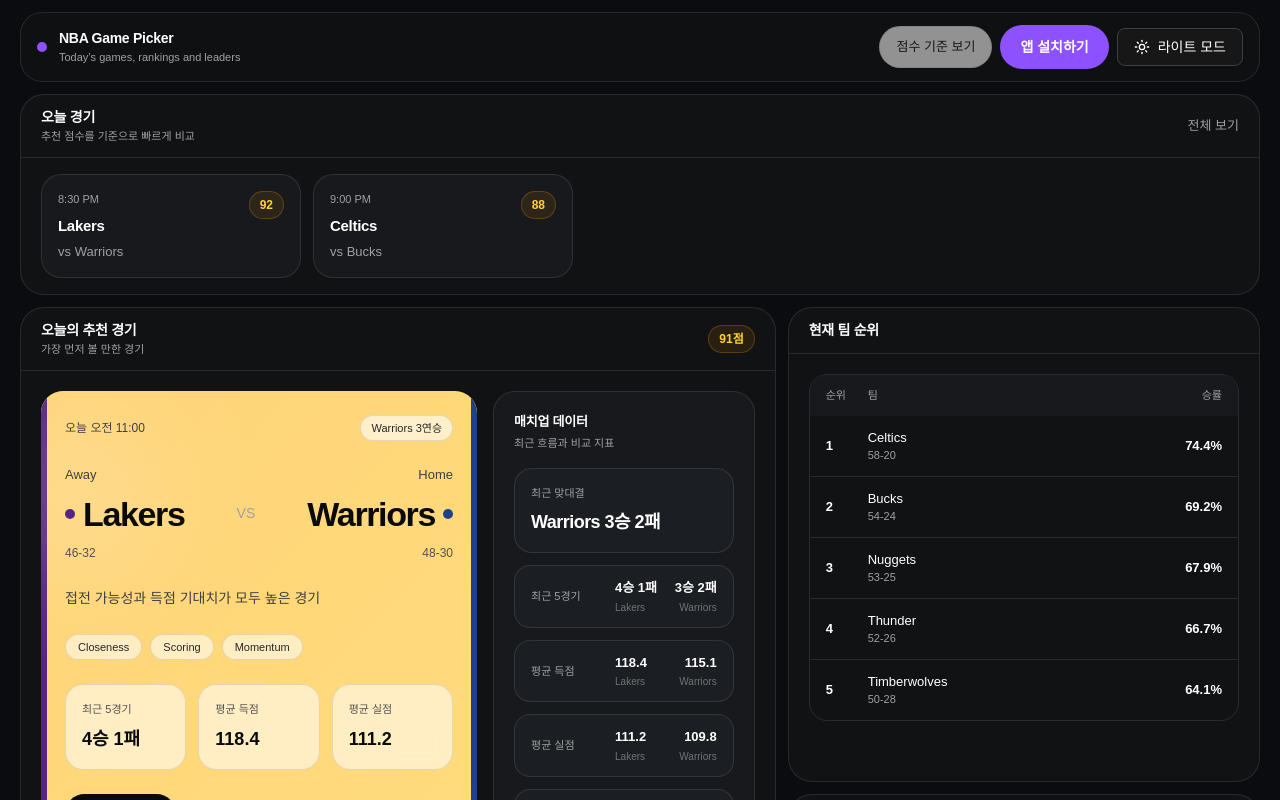
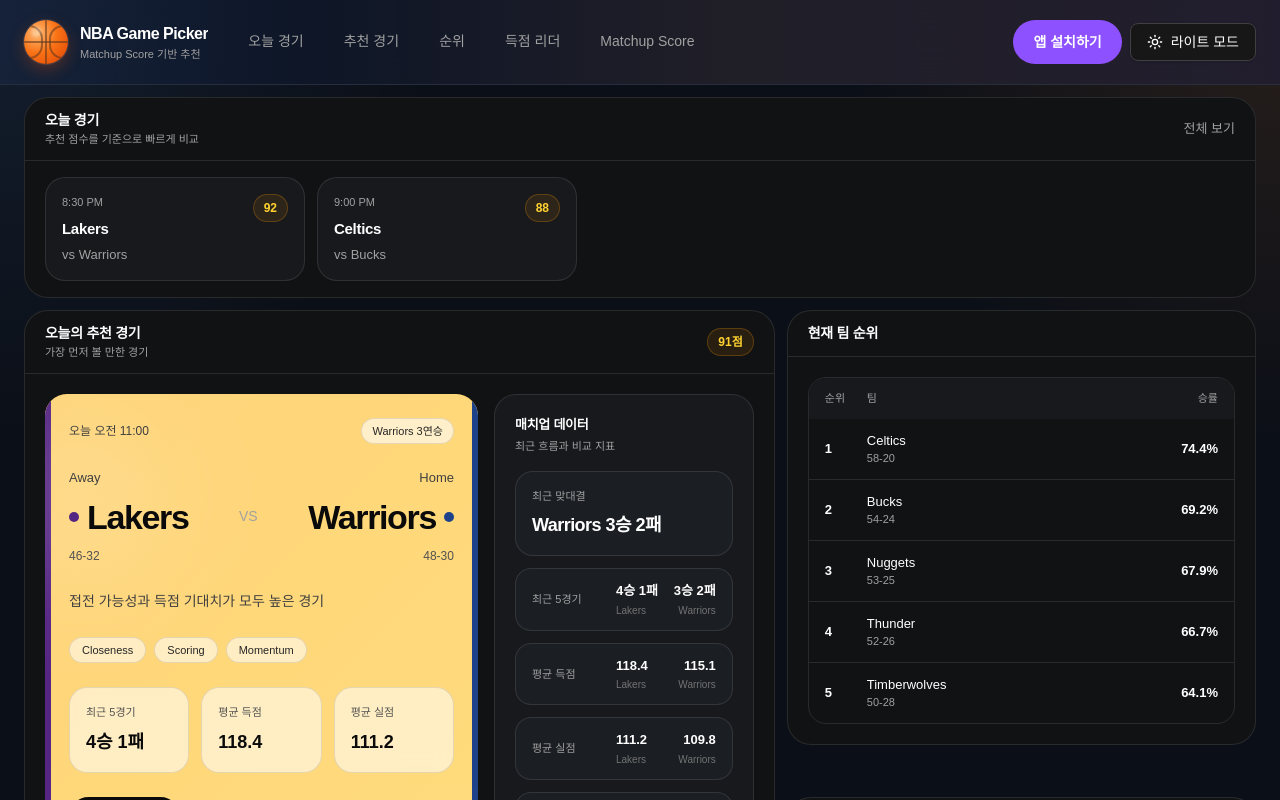
Before and after one commit to Ryuintae/nba-game-picker, a Next.js app: page / in a window 1280 px wide. Shown: the top 800 px of the page. Built offline with nearby package versions, Linux system fonts and the light colour scheme.

Commit message:
홈 배경 및 헤더 스타일 개선

```diff
--- a/src/app/page.tsx
+++ b/src/app/page.tsx
@@ -11,18 +11,31 @@
 
 export default function HomePage() {
     return (
-      <main className="min-h-screen bg-[#f3f4f6] text-neutral-950 dark:bg-[#0b0c0f] dark:text-white">
-        <div className="mx-auto w-full max-w-[1600px] px-3 pb-6 pt-3 sm:px-4 lg:px-5">
+        <main className="relative min-h-screen overflow-hidden bg-[#f7f3ea] text-neutral-950 dark:bg-[#0b0f17] dark:text-white">
+            <div className="pointer-events-none absolute inset-0">
+                <div className="absolute inset-0 bg-[radial-gradient(circle_at_top_left,rgba(59,130,246,0.07),transparent_26%),radial-gradient(circle_at_top_right,rgba(249,115,22,0.10),transparent_24%),radial-gradient(circle_at_bottom_left,rgba(244,63,94,0.06),transparent_28%)] dark:bg-[radial-gradient(circle_at_top_left,rgba(96,165,250,0.10),transparent_24%),radial-gradient(circle_at_top_right,rgba(251,146,60,0.12),transparent_24%),radial-gradient(circle_at_bottom_left,rgba(251,113,133,0.08),transparent_28%)]" />
+            </div>
+
             <HomeHeader />
 
+            <div className="relative mx-auto w-full max-w-[1800px] px-3 pb-6 pt-3 sm:px-4 lg:px-6">
+                <section id="today-games">
                     <TodayGamesSection games={games} />
+                </section>
 
                 <section className="grid gap-3 xl:grid-cols-[1.6fr_1fr]">
+                    <div id="featured-game">
                         <FeaturedGameSection game={featuredGame} />
+                    </div>
 
                     <div className="grid gap-3">
+                        <div id="rankings">
                             <RankingTable teams={teamRankings} />
+                        </div>
+
+                        <div id="leaders">
                             <ScoringLeadersTable players={scoringLeaders} />
+                        </div>
                     </div>
                 </section>
             </div>
--- a/src/features/nba/components/home/HomeHeader.tsx
+++ b/src/features/nba/components/home/HomeHeader.tsx
@@ -1,31 +1,80 @@
+import Link from "next/link";
 import InstallPrompt from "@/components/InstallPrompt";
 import ThemeToggle from "@/components/ThemeToggle";
-import Link from "next/link";
+
+const navItems = [
+    { label: "오늘 경기", href: "#today-games" },
+    { label: "추천 경기", href: "#featured-game" },
+    { label: "순위", href: "#rankings" },
+    { label: "득점 리더", href: "#leaders" },
+];
 
 export default function HomeHeader() {
     return (
-        <header className="sticky top-0 z-30 mb-3 rounded-[22px] border border-black/6 bg-white/92 px-4 py-3 backdrop-blur-xl dark:border-white/10 dark:bg-[#111214]/88">
-            <div className="flex items-center justify-between gap-3">
-                <div className="flex min-w-0 items-center gap-3">
-                    <div className="h-2.5 w-2.5 shrink-0 rounded-full bg-violet-500" />
+        <header className="sticky top-0 z-50 w-full border-b border-black/6 bg-white/92 backdrop-blur-xl dark:border-white/10 dark:bg-[#0f172a]/88">
+            <div className="absolute inset-0 bg-[linear-gradient(90deg,rgba(59,130,246,0.05)_0%,rgba(255,255,255,0)_22%,rgba(249,115,22,0.06)_55%,rgba(244,63,94,0.05)_100%)] dark:bg-[linear-gradient(90deg,rgba(96,165,250,0.08)_0%,rgba(15,23,42,0)_24%,rgba(251,146,60,0.08)_58%,rgba(251,113,133,0.07)_100%)]" />
+
+            <div className="relative mx-auto flex w-full max-w-[1800px] flex-col gap-3 px-4 py-3 sm:px-5 lg:h-[84px] lg:flex-row lg:items-center lg:justify-between lg:gap-6 lg:px-6">
+                <div className="flex items-center gap-6 lg:gap-10">
+                    <Link href="/" className="flex items-center gap-3">
+                        <div className="flex h-11 w-11 items-center justify-center">
+                            <div
+                                className="relative h-11 w-11 overflow-hidden rounded-full bg-[radial-gradient(circle_at_30%_30%,#fdba74_0%,#f97316_45%,#ea580c_75%,#c2410c_100%)] shadow-[0_6px_16px_rgba(234,88,12,0.28)] ring-1 ring-black/10 dark:ring-white/10">
+                                <div className="absolute inset-y-0 left-1/2 w-[2px] -translate-x-1/2 bg-[#5b341a]/55"/>
+                                <div className="absolute inset-x-0 top-1/2 h-[2px] -translate-y-1/2 bg-[#5b341a]/55"/>
+
+                                <div
+                                    className="absolute inset-y-[5px] left-[-9px] w-7 rounded-full border-2 border-[#5b341a]/55"/>
+                                <div
+                                    className="absolute inset-y-[5px] right-[-9px] w-7 rounded-full border-2 border-[#5b341a]/55"/>
+
+                                <div
+                                    className="absolute left-[7px] top-[7px] h-2.5 w-2.5 rounded-full bg-white/25 blur-[1px]"/>
+                            </div>
+                        </div>
 
                         <div className="min-w-0">
-                        <p className="truncate text-[14px] font-semibold tracking-[-0.02em]">
+                            <p className="truncate text-[16px] font-semibold tracking-[-0.03em] text-neutral-950 dark:text-white">
                                 NBA Game Picker
                             </p>
                             <p className="truncate text-[11px] text-neutral-500 dark:text-neutral-400">
-                            Today’s games, rankings and leaders
+                                Matchup Score 기반 추천
                             </p>
                         </div>
+                    </Link>
+
+                    <nav className="hidden lg:block">
+                        <ul className="flex items-center gap-10">
+                            {navItems.map((item) => (
+                                <li key={item.label}>
+                                    <a
+                                        href={item.href}
+                                        className="inline-flex items-center border-b-2 border-transparent py-7 text-[14px] font-medium text-neutral-500 transition hover:border-neutral-950 hover:text-neutral-950 dark:text-neutral-400 dark:hover:border-white dark:hover:text-white"
+                                    >
+                                        {item.label}
+                                    </a>
+                                </li>
+                            ))}
+                            <li>
+                                <Link
+                                    href="/about-score"
+                                    className="inline-flex items-center border-b-2 border-transparent py-7 text-[14px] font-medium text-neutral-500 transition hover:border-neutral-950 hover:text-neutral-950 dark:text-neutral-400 dark:hover:border-white dark:hover:text-white"
+                                >
+                                    Matchup Score
+                                </Link>
+                            </li>
+                        </ul>
+                    </nav>
                 </div>
 
-                <div className="flex shrink-0 items-center gap-2">
+                <div className="ml-auto flex items-center gap-2">
                     <Link
                         href="/about-score"
-                        className="inline-flex items-center justify-center rounded-full border border-black/10 bg-white/55 px-4 py-2.5 text-[13px] font-medium text-neutral-900 transition hover:bg-white/70"
+                        className="inline-flex items-center justify-center rounded-lg border border-black/8 bg-[#fff8f1] px-3 py-2 text-[13px] font-medium text-neutral-900 transition hover:bg-[#ffefdd] dark:border-white/10 dark:bg-white/5 dark:text-white dark:hover:bg-white/10 lg:hidden"
                     >
-                        점수 기준 보기
+                        Score
                     </Link>
+
                     <InstallPrompt />
                     <ThemeToggle />
                 </div>
```
Lines whose indentation alone changed are shown as unchanged.
